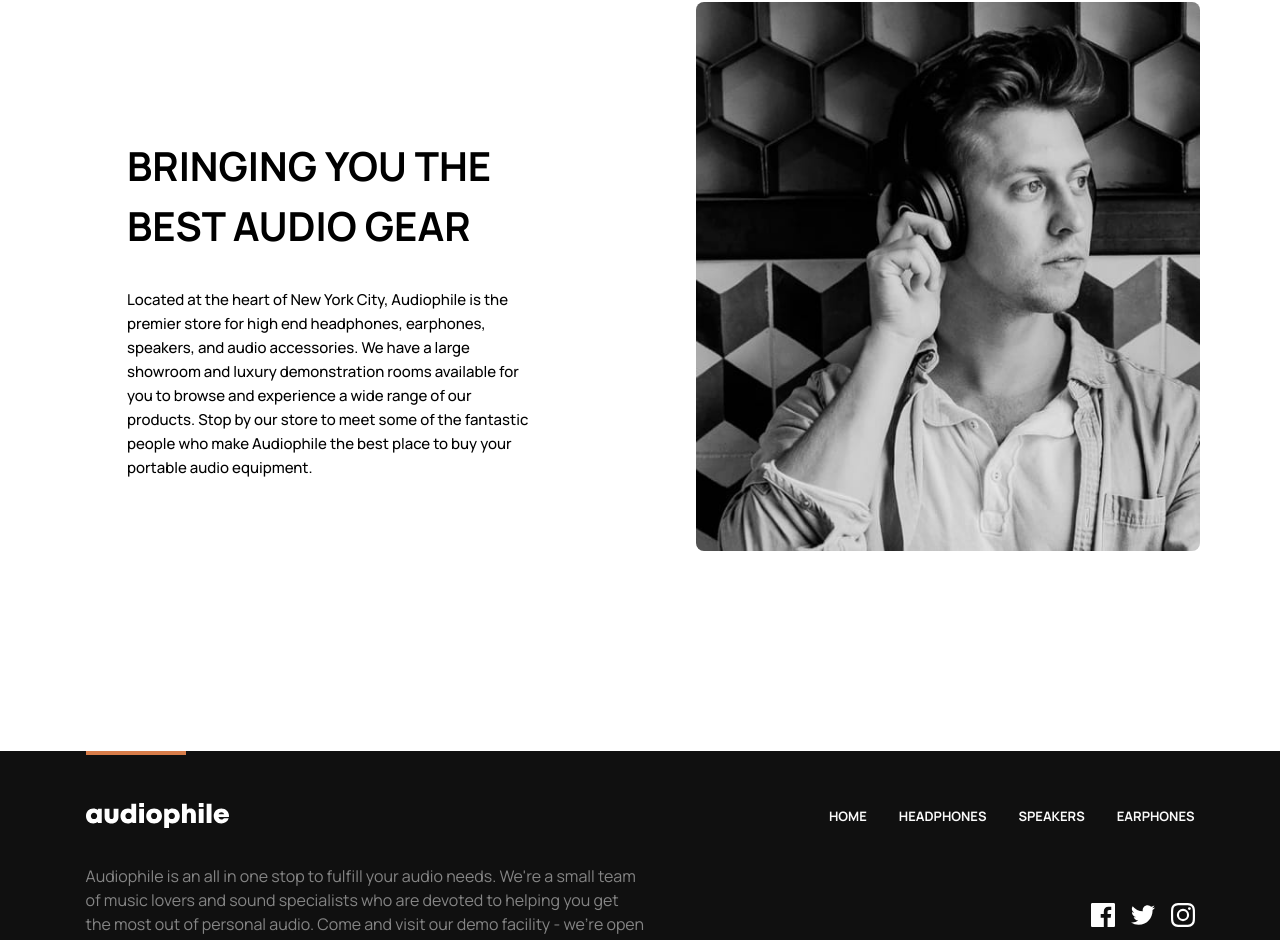
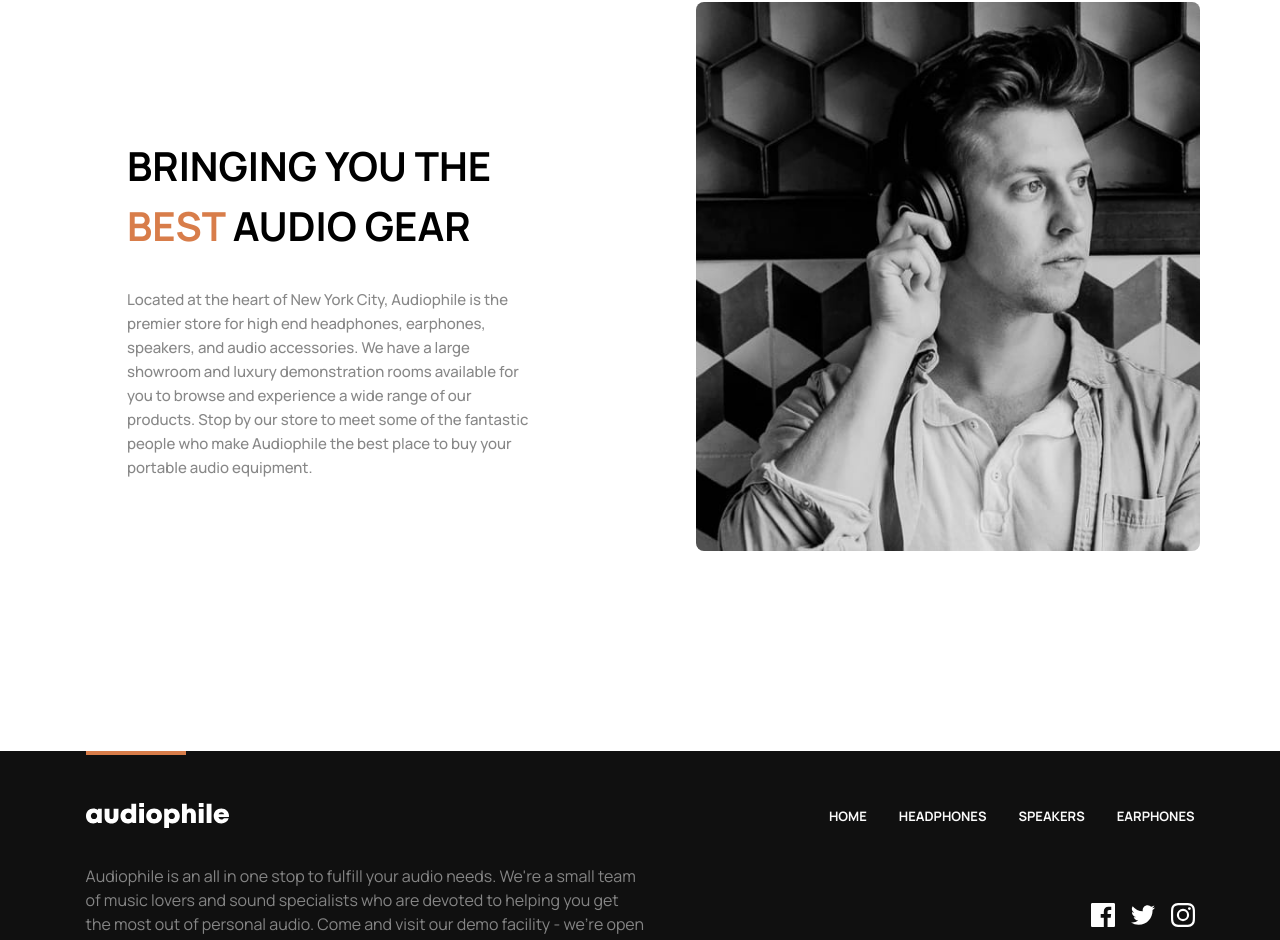
Before and after one commit to RuchithaThota/audiophile, a React (Create React App) app: page / in a window 1280 px wide. Shown: the part 3079-4019 px from the top of the page. Built offline with nearby package versions, Linux system fonts and the light colour scheme.

Commit message:
add:custom colors

```diff
--- a/tailwind.config.js
+++ b/tailwind.config.js
@@ -7,10 +7,12 @@ module.exports = {
     extend: {
       colors: {
         'custom-gray': '#101010',
+        'custom-gray-2': "#10101080",
         'custom-white': "#fafafa",
         'custom-white-2': "#fafafa80",
         'custom-cat': '#f1f1f1',
         'footer-line': '#d87d4a',
+        'primary': '#d87d4a',
         'btn-primary': '#d87d4a',
         'btn-primary-hv': "#edc4ab",
       },
```
